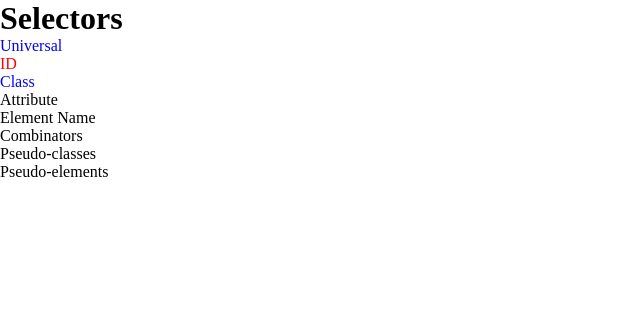
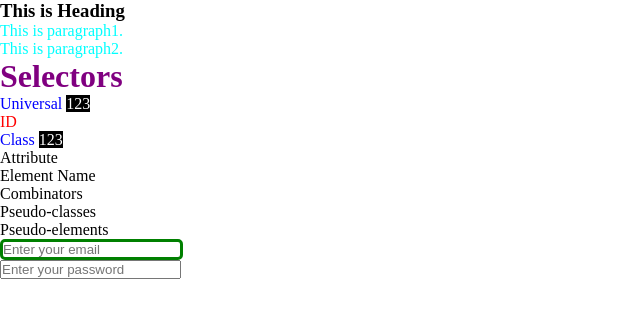
Before and after one commit to krishnagupta2107/FullStack5thSem, a plain HTML site: page selectors.html in a window 1280 px wide. Shown: the whole page, without its empty margins (0-640 px from the left). Drawn offline with Linux system fonts and the light colour scheme.

Commit message:
Selectors

```diff
--- a/selectors.html
+++ b/selectors.html
@@ -5,29 +5,53 @@
     <meta name="viewport" content="width=device-width, initial-scale=1.0">
     <title>Selectors</title>
     <style>
-        *{
+        *{  /* Universal Selector */
             margin:0;
             padding:0;
         }
-        #myid{
+        #myid{      /*ID Selector */
             color: red;
         }
-        .myclass{
+        .myclass{       /*Class Selector */
             color: blue;
+        }
+        input[type="email"]{   /*Attribute Selector */
+            border:3px solid green;
+            border-radius:5px;
+        }
+        h1{        /*Element Name Selector */
+            color: purple;
+        }
+        ul>li.myclass>span{
+            background-color: black;
+            color:white;
+        }
+        div p {
+            color:aqua;
         }
     </style>
 </head>
 <body>
+    <div>
+        <span>
+        <h3>This is Heading</h3>
+        <p>This is paragraph1.</p>
+        <p>This is paragraph2.</p>
+        </span>
+    </div>
     <h1>Selectors</h1>
     <ul>
-        <li class="myclass">Universal</li>
+        <li class="myclass">Universal   <span>123</span></li>
         <li id="myid">ID</li>
-        <li class="myclass">Class</li>
+        <li class="myclass">Class <span>123</span></li>
         <li>Attribute</li>
         <li>Element Name</li>
         <li>Combinators</li>
         <li>Pseudo-classes</li>
         <li>Pseudo-elements</li>
     </ul>
+    <input type="email" placeholder="Enter your email" required>
+    <br>
+    <input type="password" Placeholder="Enter your password" required>
 </body>
 </html>
```
